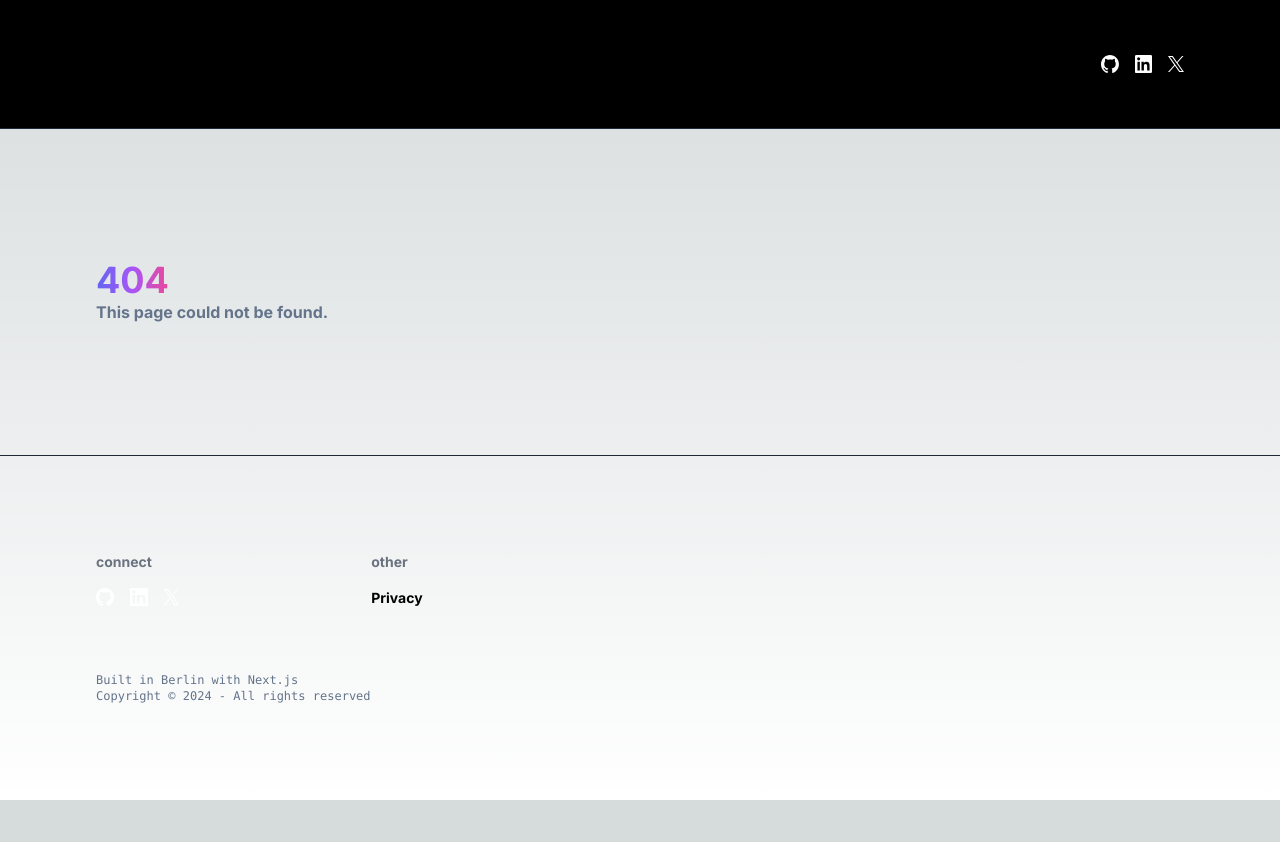
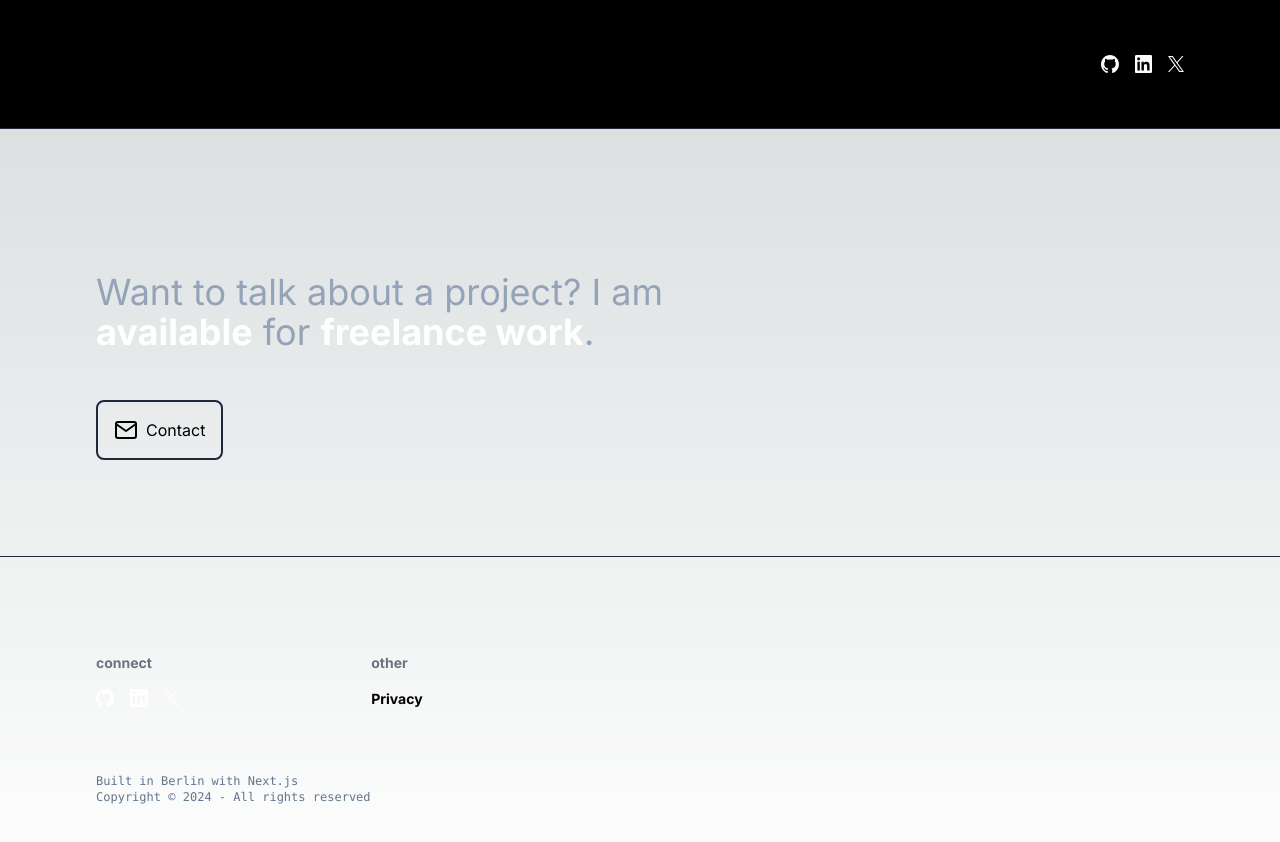
Before and after one commit to itsandreramon/website, a Next.js app: page /contact in a window 1280 px wide. Before the commit this address had no page. Shown: the top 842 px of the page. Before the commit the page ends 800 px from the top, so only its background shows below. Built offline with nearby package versions, Linux system fonts and the light colour scheme.

Commit message:
add contact

```diff
--- /dev/null
+++ b/app/components/ButtonMail.js
@@ -0,0 +1,18 @@
+import Link from "next/link";
+import { AtSign, Mail } from "react-feather";
+
+export default function ButtonMail() {
+  return (
+    <a
+      data-mce-href="mailto:mail.andreramon@gmail.com"
+      href="mailto:mail.andreramon@gmail.com"
+    >
+      <button className="hover:border-white border-slate-800 p-4 border-2 rounded-lg transition ease-in-out">
+        <div className="flex flex-row items-center gap-2">
+          <Mail />
+          <p>Contact</p>
+        </div>
+      </button>
+    </a>
+  );
+}
--- a/app/components/Navigation.js
+++ b/app/components/Navigation.js
@@ -21,7 +21,7 @@ export default function Navigation() {
           </div>
           <div className="flex flex-row justify-end space-x-12">
             <NavigationLink title="About" to="/about" />
-            <NavigationLink title="Projects" to="/projects" />
+            <NavigationLink title="Work" to="/work" />
             <NavigationLink title="Blog" to="/blog" />
             <NavigationLink title="Contact" to="/contact" />
             <Socials />
@@ -52,8 +52,8 @@ export default function Navigation() {
             </li>
             <li>
               <NavigationLinkMobile
-                to="/projects"
-                title="Projects"
+                to="/work"
+                title="Work"
                 onClick={() => setExpanded(false)}
               />
             </li>
--- a/app/components/NavigationLinkMobile.js
+++ b/app/components/NavigationLinkMobile.js
@@ -3,8 +3,8 @@ import Link from "next/link";
 export default function NavigationLinkMobile(props) {
   return (
     <Link href={props.to} onClick={props.onClick}>
-      <div className="text-gray-400 py-2 text-right">
-        <p className="text-gray-400 font-bold text-2xl">{props.title}</p>
+      <div className="py-2 text-right">
+        <p className="font-bold text-2xl">{props.title}</p>
       </div>
     </Link>
   );
--- a/app/components/ProjectPreviewNexory.js
+++ b/app/components/ProjectPreviewNexory.js
@@ -2,8 +2,7 @@
 
 import tempory from "../../public/projects/nexory/preview.jpg";
 import ProjectPreview from "./ProjectPreview";
-import React, { useState } from "react";
 
 export default function ProjectPreviewNexory(props) {
-  return <ProjectPreview title="Nexory" to="/projects/nexory" src={tempory} />;
+  return <ProjectPreview title="Nexory" to="/work/nexory" src={tempory} />;
 }
--- a/app/components/ProjectPreviewTempory.js
+++ b/app/components/ProjectPreviewTempory.js
@@ -2,10 +2,7 @@
 
 import tempory from "../../public/projects/tempory/preview.jpg";
 import ProjectPreview from "./ProjectPreview";
-import React, { useState } from "react";
 
 export default function ProjectPreviewTempory(props) {
-  return (
-    <ProjectPreview title="Tempory" to="/projects/tempory" src={tempory} />
-  );
+  return <ProjectPreview title="Tempory" to="/work/tempory" src={tempory} />;
 }
--- a/app/components/ProjectPreviews.js
+++ b/app/components/ProjectPreviews.js
@@ -1,6 +1,3 @@
-import ProjectPreviewTempory from "./ProjectPreviewTempory";
-import ProjectPreviewNexory from "./ProjectPreviewNexory";
-
 export const metadata = {
   title: "Projects | André Thiele",
   icons: {
--- /dev/null
+++ b/app/contact/page.js
@@ -0,0 +1,27 @@
+import Button from "../components/Button";
+import Image from "next/image";
+import contact from "../../public/contact.jpg";
+import ButtonMail from "../components/ButtonMail";
+
+export const metadata = {
+  title: "Contact | André Thiele",
+  icons: {
+    icon: [
+      { url: "/favicon-light.png", media: "(prefers-color-scheme: light)" },
+      { url: "/favicon-dark.png", media: "(prefers-color-scheme: dark)" },
+    ],
+  },
+};
+
+export default function Contact() {
+  return (
+    <div className="max-w-xl">
+      <p className="text-4xl text-slate-400 py-12">
+        Want to talk about a project? I am{" "}
+        <span className="font-bold text-white">available</span> for{" "}
+        <span className="font-bold text-white">freelance work</span>.
+      </p>
+      <ButtonMail />
+    </div>
+  );
+}
--- a/app/projects/page.js
+++ b/app/work/page.js
@@ -3,7 +3,7 @@ import ProjectPreviewNexory from "../components/ProjectPreviewNexory";
 import ProjectPreviews from "../components/ProjectPreviews";
 
 export const metadata = {
-  title: "Projects | André Thiele",
+  title: "Work | André Thiele",
   icons: {
     icon: [
       { url: "/favicon-light.png", media: "(prefers-color-scheme: light)" },
--- a/app/projects/tempory/page.js
+++ b/app/work/tempory/page.js
@@ -4,9 +4,6 @@ import route from "../../../public/projects/tempory/route.png";
 import customer from "../../../public/projects/tempory/customer.png";
 import customers from "../../../public/projects/tempory/customers.png";
 import ProjectPreviewNexory from "@/app/components/ProjectPreviewNexory";
-import ProjectPreviews from "@/app/components/ProjectPreviews";
-import { ArrowLeft } from "react-feather";
-import Link from "next/link";
 import MoreProjects from "@/app/components/MoreProjects";
 
 export const metadata = {
```
Also changed, not shown: app/work/nexory/page.js (renamed from app/projects/nexory/page.js), 1 other file (tests, documents, lock files or other folders).
